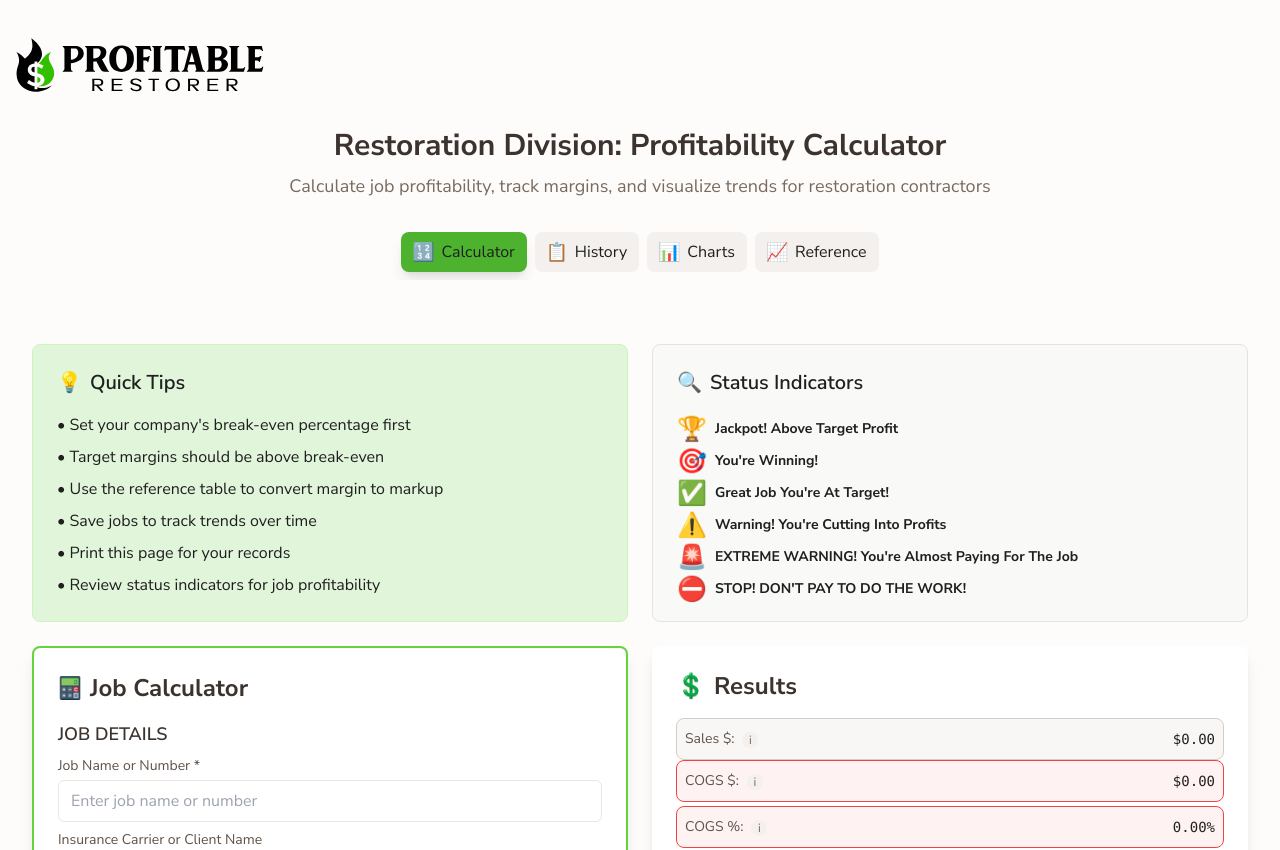
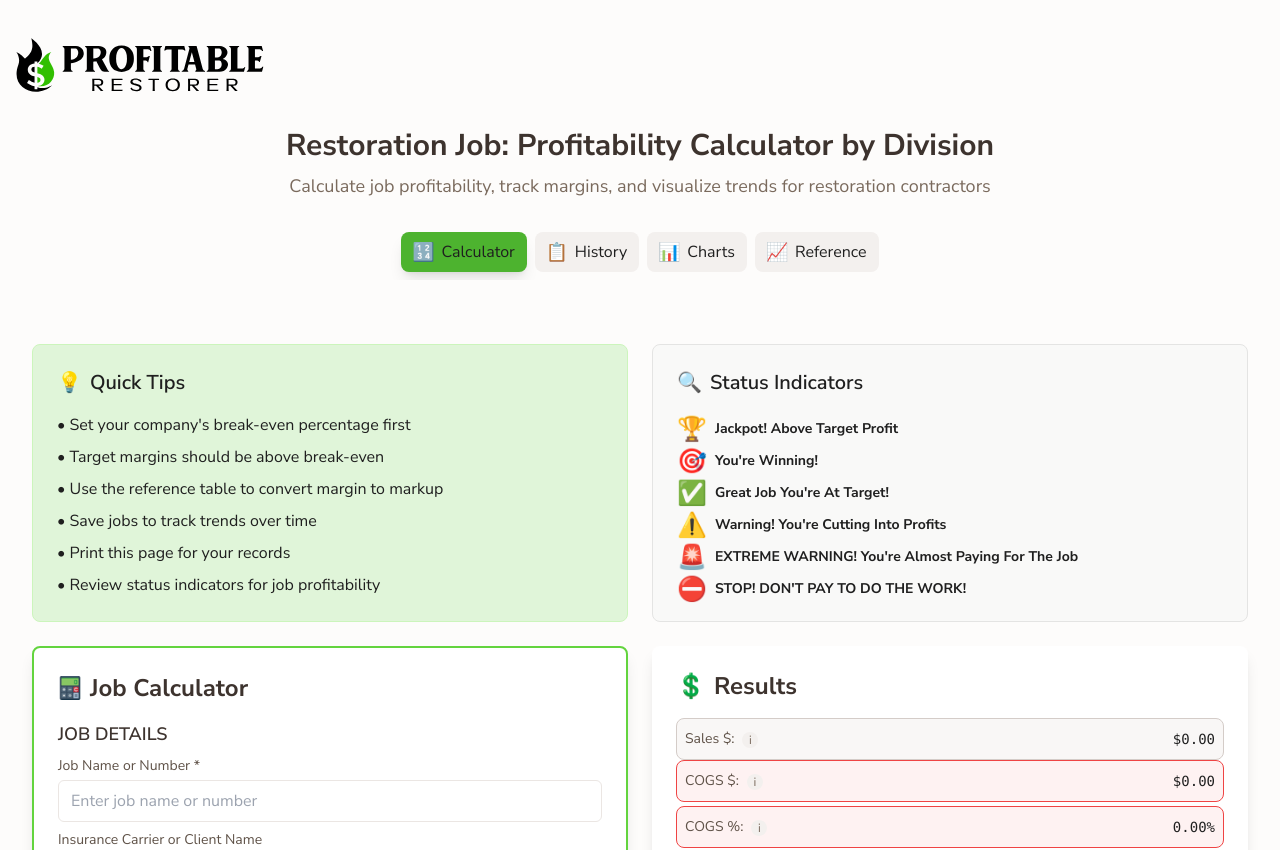
Before and after one commit to KayFernPR/Division-Calculator, a React (Vite) app: page / in a window 1280 px wide. Shown: the top 850 px of the page. Built offline with nearby package versions, Linux system fonts and the light colour scheme.

Commit message:
Update page title to 'Restoration Job: Profitability Calculator by Division'

```diff
--- a/src/App.jsx
+++ b/src/App.jsx
@@ -114,7 +114,7 @@ function App() {
         {/* Main Title and Subtitle */}
         <div className="text-center mb-8">
           <h1 className="text-3xl font-bold text-neutral-900 mb-2">
-            Restoration Division: Profitability Calculator
+            Restoration Job: Profitability Calculator by Division
           </h1>
           <p className="text-lg text-neutral-600">
             Calculate job profitability, track margins, and visualize trends for restoration contractors
```
